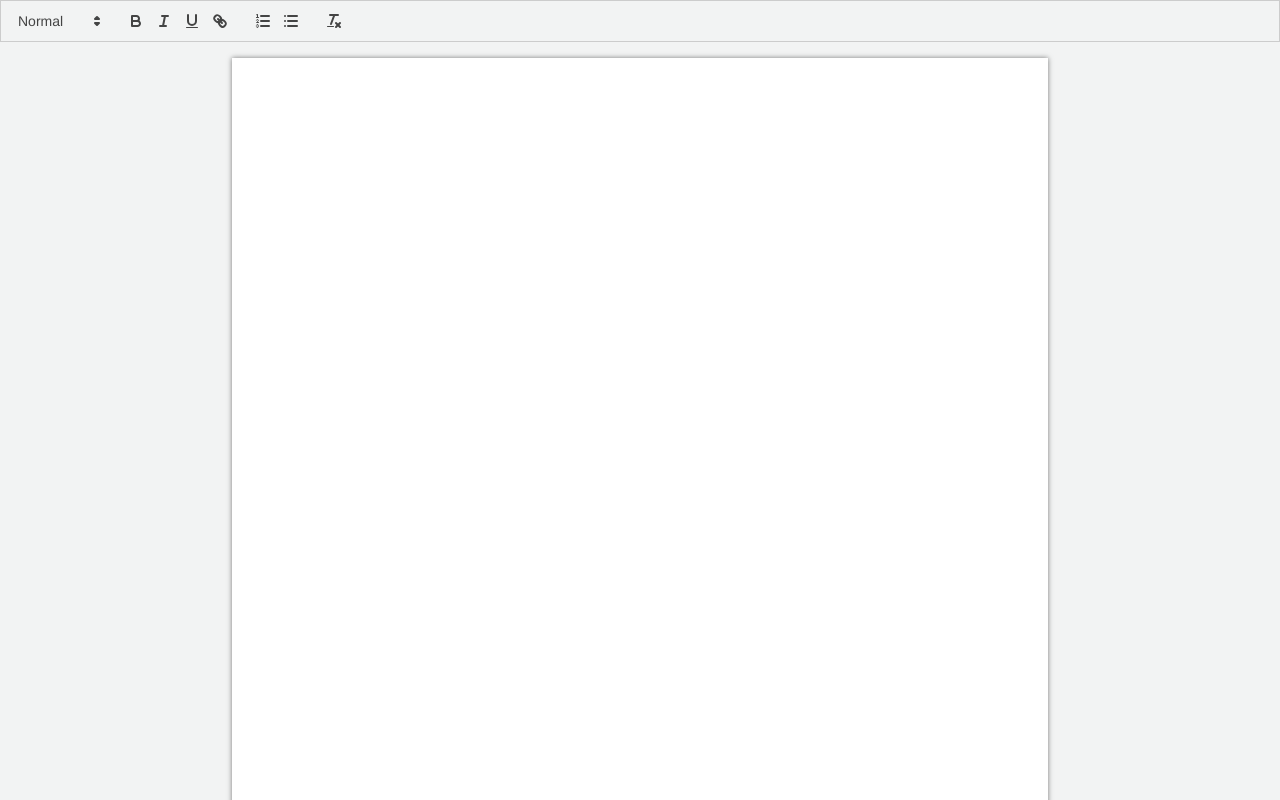
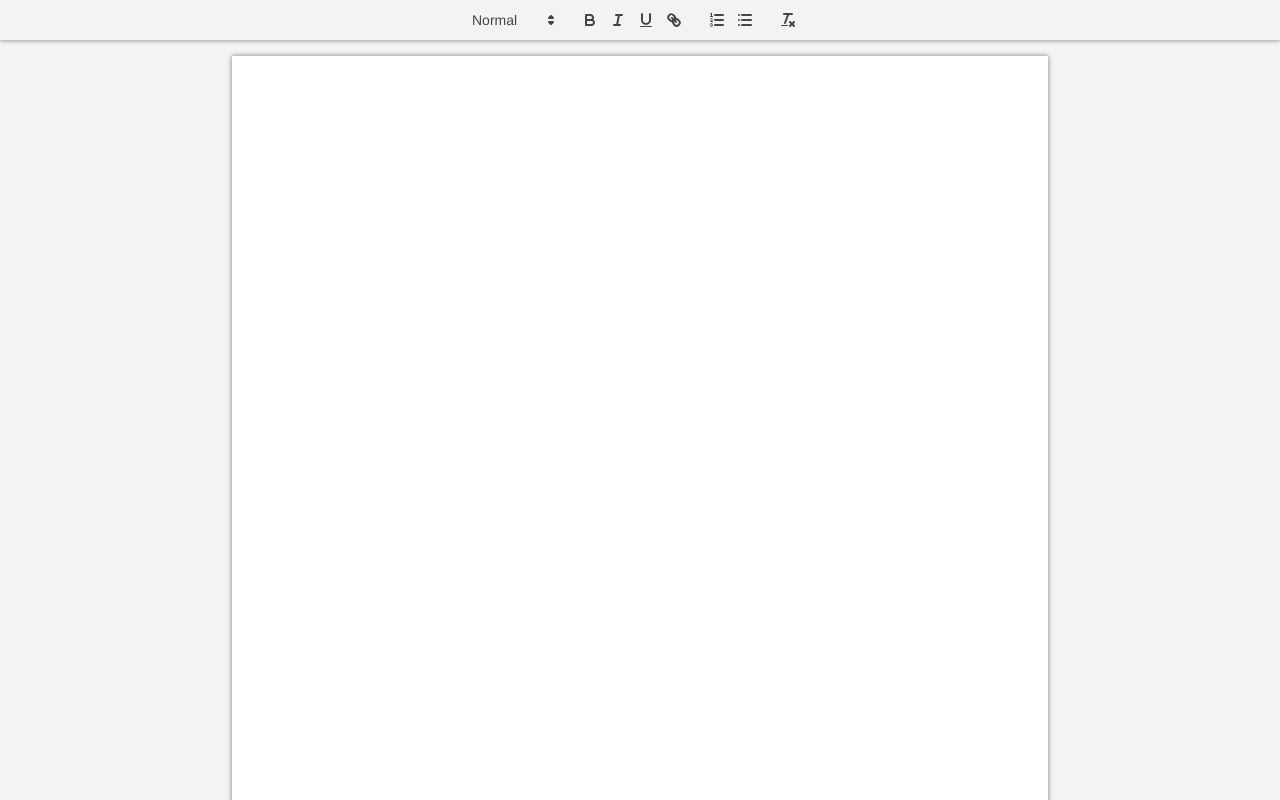
Before and after one commit to PushpakB3096/google-docs-plus, a React (Create React App) app in the folder client/: page / in a window 1280 px wide. Shown: the top 800 px of the page. Built offline with nearby package versions, Linux system fonts and the light colour scheme.

Commit message:
Make toolbar sticky

```diff
--- a/client/src/App.css
+++ b/client/src/App.css
@@ -25,3 +25,14 @@
   display: flex;
   justify-content: center;
 }
+
+.container .ql-toolbar.ql-snow {
+  display: flex;
+  justify-content: center;
+  position: sticky;
+  top: 0;
+  z-index: 99;
+  background-color: var(--main-color);
+  border: none;
+  box-shadow: 0 0 5px 0 rgba(0, 0, 0, 0.5);
+}
```
Also changed, not shown: 1 other file (tests, documents, lock files or other folders).
